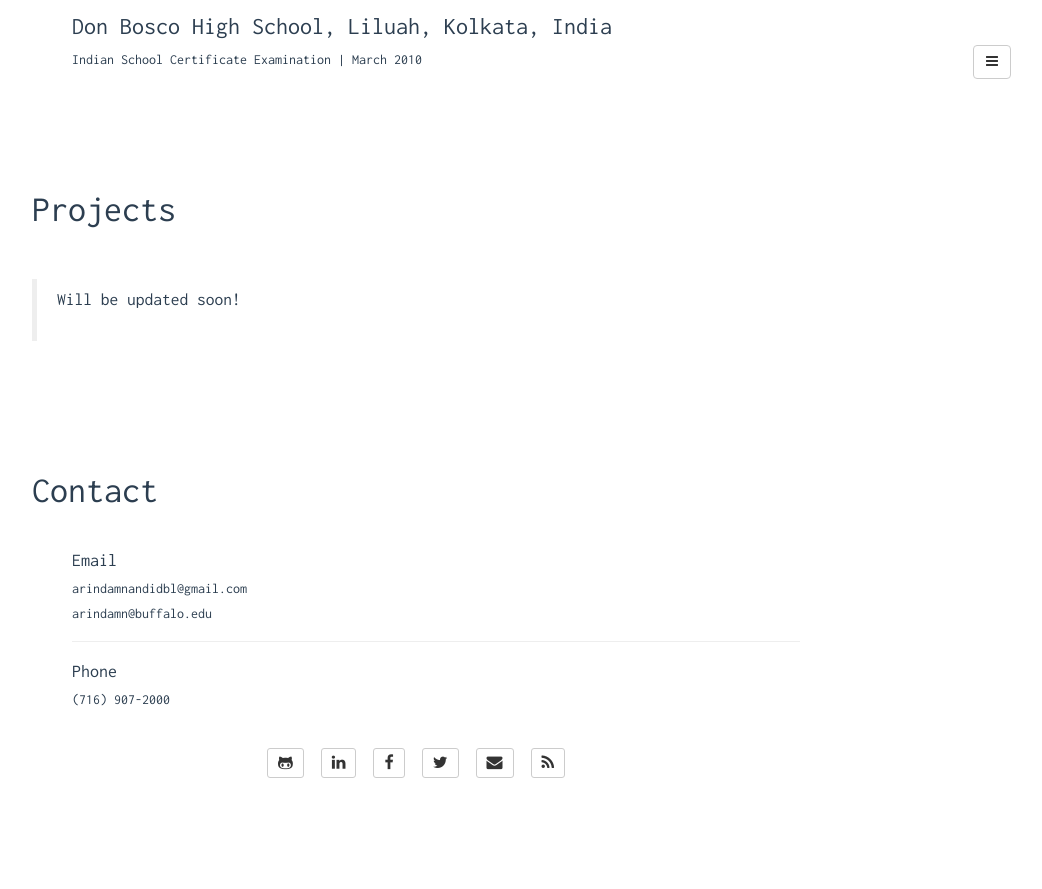
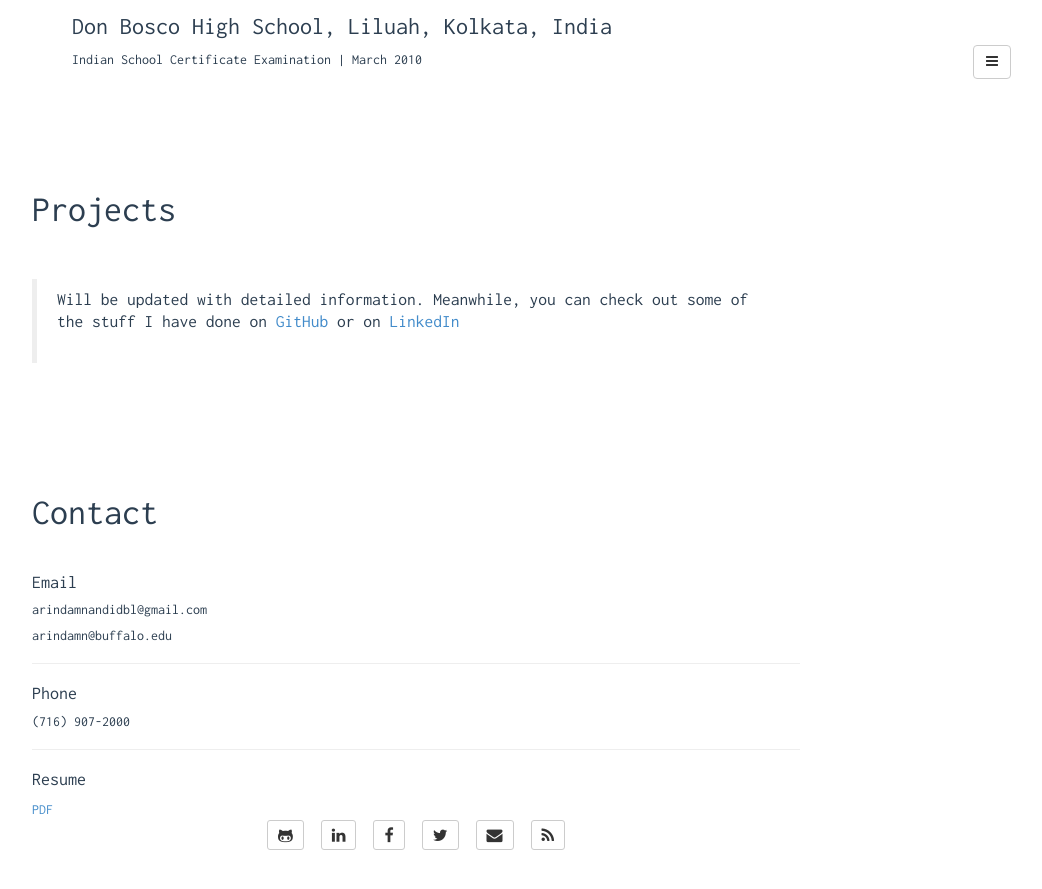
Before and after one commit to Legacy25/legacy25.github.io, a Jekyll site: the page built from about.html, in a window 1280 px wide and 900 px high, scrolled down 2613 px. Shown: the top 889 px of the window, without its empty margins (224-1266 px from the left). Built offline with Jekyll 4.4.1, drawn with Linux system fonts in a browser that asks for light colours; before the commit the page ends 3441 px from its top, so only the background shows below that.

Commit message:
Fixed projects section

```diff
--- a/about.html
+++ b/about.html
@@ -99,24 +99,23 @@ tagline:
 	<br>
 	<br>
 	<blockquote>
-		<p>Will be updated soon!</p>
+		<p>Will be updated with detailed information. Meanwhile, you can check out some of the stuff I have done on <a href="https://github.com/legacy25">GitHub</a> or on <a href="https://www.linkedin.com/in/arindamnandi">LinkedIn</a></p>
 	</blockquote>
 </div>
 
 <div class="about-section" id="contact">
 	<h1>Contact</h1>
 	<br>
-	<ul>
-		<li>
 	<h4>Email</h4>
 	<h5>arindamnandidbl@gmail.com</h5>
 	<h5>arindamn@buffalo.edu</h5>
 	<hr>
 	<h4>Phone</h4>
 	<h5>(716) 907-2000</h5>
-			<p></p>
-		</li>
-	</ul>
+	<hr>
+	<h4>Resume</h4>
+	<a href="/assets/media/Resume.pdf">PDF</a>
+	<br>
 
 	<div id="contact-list" class="text-center">
 		<ul class="list-unstyled list-inline">
```
Also changed, not shown: 3 other files. Lines whose indentation alone changed are shown as unchanged.
